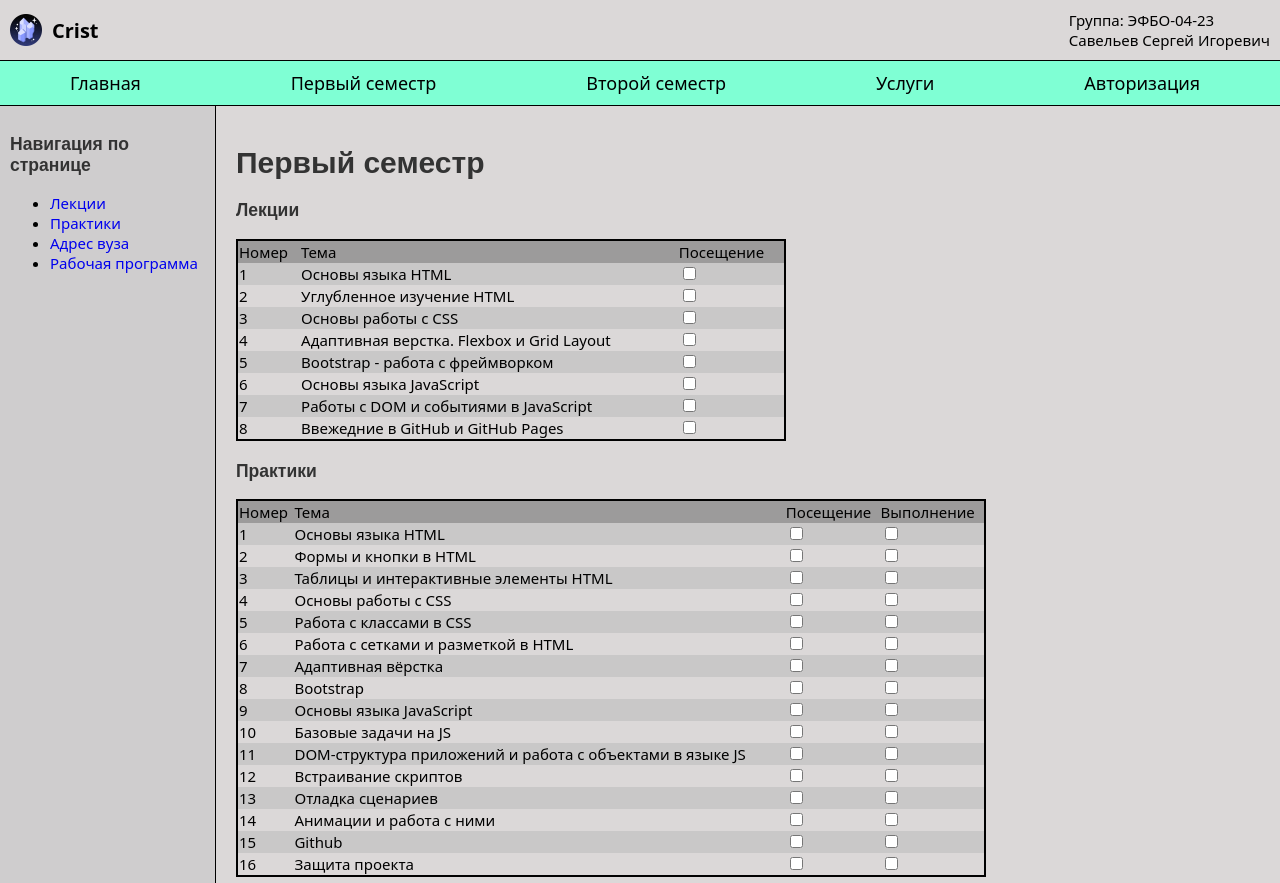
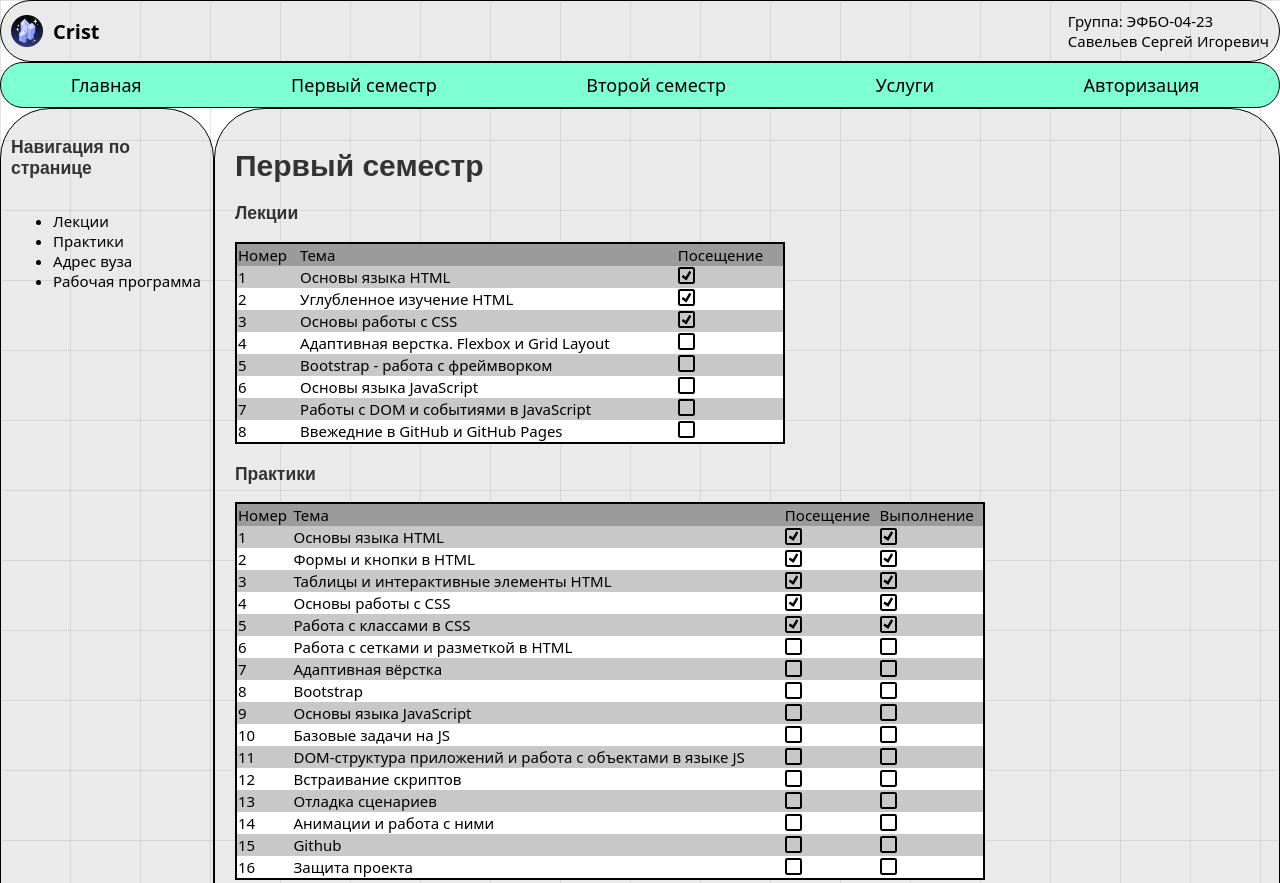
Before and after one commit to LeoCristt/Frontend-tasks, a plain HTML site: page index3.html in a window 1280 px wide. Shown: the top 883 px of the page. Drawn offline with Linux system fonts and the light colour scheme; a web font is replaced by a local one.

Commit message:
Fifth+Sixth task

```diff
--- a/index3.html
+++ b/index3.html
@@ -9,7 +9,7 @@
     <link rel="shortcut icon" href="logo.png" type="image/x-icon">
 </head>
 
-<body>
+<body class="grid-bg flex flex-col">
     <header>
         <a href="index.html" class="logo">
             <img src="logo.png" alt="logo">
@@ -48,17 +48,17 @@
                     <tr class="tr-1">
                         <td>1</td>
                         <td>Основы языка HTML</td>
-                        <td><input type="checkbox" name="" id=""></td>
+                        <td><input type="checkbox" name="" id="" checked></td>
                     </tr>
                     <tr class="tr-2">
                         <td>2</td>
                         <td>Углубленное изучение HTML</td>
-                        <td><input type="checkbox" name="" id=""></td>
+                        <td><input type="checkbox" name="" id="" checked></td>
                     </tr>
                     <tr class="tr-1">
                         <td>3</td>
                         <td>Основы работы с CSS</td>
-                        <td><input type="checkbox" name="" id=""></td>
+                        <td><input type="checkbox" name="" id="" checked></td>
                     </tr>
                     <tr class = "tr-2">
                         <td>4</td>
@@ -97,32 +97,32 @@
                       <tr class="tr-1">
                         <td>1</td>
                         <td>Основы языка HTML</td>
-                        <td><input type="checkbox"></td>
-                        <td><input type="checkbox"></td>
+                        <td><input type="checkbox" checked></td>
+                        <td><input type="checkbox" checked></td>
                       </tr>
                       <tr class="tr-2">
                         <td>2</td>
                         <td>Формы и кнопки в HTML</td>
-                        <td><input type="checkbox"></td>
-                        <td><input type="checkbox"></td>
+                        <td><input type="checkbox" checked></td>
+                        <td><input type="checkbox" checked></td>
                       </tr>
                       <tr class="tr-1">
                         <td>3</td>
                         <td>Таблицы и интерактивные элементы HTML</td>
-                        <td><input type="checkbox"></td>
-                        <td><input type="checkbox"></td>
+                        <td><input type="checkbox" checked></td>
+                        <td><input type="checkbox" checked></td>
                       </tr>
                       <tr class="tr-2">
                         <td>4</td>
                         <td>Основы работы с CSS</td>
-                        <td><input type="checkbox"></td>
-                        <td><input type="checkbox"></td>
+                        <td><input type="checkbox"checked></td>
+                        <td><input type="checkbox" checked></td>
                       </tr>
                       <tr class="tr-1">
                         <td>5</td>
                         <td>Работа с классами в CSS</td>
-                        <td><input type="checkbox"></td>
-                        <td><input type="checkbox"></td>
+                        <td><input type="checkbox" checked></td>
+                        <td><input type="checkbox" checked></td>
                       </tr>
                       <tr class="tr-2">
                         <td>6</td>
@@ -194,8 +194,7 @@
                 <h3 id = "element3">Занятия проходят по адресу: просп. Вернадского, 78, стр. 4, Москва </h3>
                 <script type="text/javascript" style="margin-bottom: 20px;"charset="utf-8" async src="https://api-maps.yandex.ru/services/constructor/1.0/js/?um=constructor%3A8a92e02f1b4cb34972454103adb827231a06791635b64116584953e0a90837a2&amp;width=415&amp;height=415&amp;lang=ru_RU&amp;scroll=true"></script>
                 <h3>Рабочая программа</h3>
-                <textarea name="" id="" style="width: 1032px; height: 466px;resize: none;"></textarea>
-
+                <embed src="file.pdf" type="" style="width: 1032px; height: 466px;">
         </div>
     </div>
     <footer>
--- a/style.css
+++ b/style.css
@@ -16,7 +16,13 @@ body {
     display: flex;
     flex-direction: column;
     min-height: 100vh;
-    background-color: #dbd8d8;
+    background-color: white;
+}
+
+.grid-bg {
+    background-image: linear-gradient(90deg, rgba(0, 0, 0, 0.1) 1px, transparent 1px),
+        linear-gradient(rgba(0, 0, 0, 0.1) 1px, transparent 1px);
+    background-size: 70px 70px;
 }
 
 header {
@@ -24,8 +30,9 @@ header {
     justify-content: space-between;
     align-items: center;
     padding: 10px;
-    border-bottom: 1px solid #000;
-
+    border: 1px solid #000;
+    border-radius: 50px;
+    background-color: #aaa9ad3f;
 }
 
 header .logo {
@@ -51,9 +58,11 @@ nav {
     background-color: aquamarine;
     display: flex;
     justify-content: space-around;
-    border-bottom: 1px solid#000;
-
-
+    border: 1px solid#000;
+    border-radius: 50px;
+    position: -webkit-sticky;
+    position: sticky;
+    top: 0;
 }
 
 nav a {
@@ -63,11 +72,14 @@ nav a {
     text-decoration: none;
     color: black;
     transition: color 0.2s ease;
+    transition: background-color 0.3s ease-in-out;
+    border-radius: 50px;
     /* добавляем эффект при наведении */
 }
-
 nav a:hover {
     color: #ff0000;
+    background-color: #ccc;
+    text-decoration: underline;
     /* изменяем цвет текста при наведении */
 }
 
@@ -77,15 +89,42 @@ nav a:active {
 }
 
 .sidebar {
-    border-right: 1px solid #000;
+    display: flex;
+    flex-direction: column;
+    align-items: center;
+    border: 1px solid #000;
     width: 20%;
     padding: 10px;
     background-color: #aaa9ad3f;
+    border-radius: 50px;
+    position: -webkit-sticky;
+    position: sticky;
+    top: 50px;
 }
 
+
 .sidebar a {
+    color: #000000;
+    position: relative;
     text-decoration: none;
+}
 
+.sidebar a::before {
+    content: '';
+    position: absolute;
+    width: 100%;
+    height: 1px;
+    background-color: #18272F;
+    bottom: 0;
+    left: 0;
+    transform-origin: right;
+    transform: scaleX(0);
+    transition: transform .3s ease-in-out;
+}
+
+.sidebar a:hover::before {
+    transform-origin: left;
+    transform: scaleX(1);
 }
 
 .sidebar a:hover {
@@ -101,6 +140,7 @@ nav a:active {
 .conteiner {
     display: flex;
     flex-grow: 1;
+
 }
 
 h1,
@@ -115,14 +155,12 @@ h6 {
     /* изменяем цвет текста */
 }
 
-
-
-
-
 .main {
     width: 80%;
     padding: 20px;
-
+    border-radius: 50px;
+    border: 1px solid #000;
+    background-color: #aaa9ad3f;
 }
 
 .me {
@@ -148,9 +186,11 @@ footer {
     justify-content: center;
     display: flex;
     padding: 10px 0;
-    border-top: 1px solid #000;
+    border: 1px solid #000;
+    border-radius: 50px;
     align-items: center;
     position: relative;
+    background-color: #aaa9ad3f;
 }
 
 .links {
@@ -160,10 +200,9 @@ footer {
 
 /* Стили index2.html */
 .cards {
-    display: flex;
-    justify-content: space-between;
-    gap: 5px;
-    flex-wrap: wrap;
+    display: grid;
+    grid-gap: 20px;
+    grid-template-columns: repeat(auto-fit, minmax(450px, 1fr));
 }
 
 .card {
@@ -172,7 +211,8 @@ footer {
 }
 
 .card {
-    box-shadow: 0 0 10px rgba(0, 0, 0, 0.1);
+    height: auto;
+    box-shadow: 0 0 30px rgba(0, 0, 0, 0.5);
     /* добавляем тень */
     border: 1px solid #ddd;
     /* добавляем границы */
@@ -180,6 +220,7 @@ footer {
     /* добавляем отступы */
     transition: transform 0.2s ease;
     /* добавляем эффект при наведении */
+    position: relative;
 }
 
 .card:hover {
@@ -223,9 +264,12 @@ button:hover {
 }
 
 button:disabled {
-    background-color: #ff3737; /* изменяем цвет фона на красный, когда кнопка disabled */
-    cursor: not-allowed; /* изменяем курсор на "неallowed", чтобы показать, что кнопка не активна */
-    opacity: 0.5; /* добавляем полупрозрачность, чтобы кнопка выглядела неактивной */
+    background-color: #ff3737;
+    /* изменяем цвет фона на красный, когда кнопка disabled */
+    cursor: not-allowed;
+    /* изменяем курсор на "неallowed", чтобы показать, что кнопка не активна */
+    opacity: 0.5;
+    /* добавляем полупрозрачность, чтобы кнопка выглядела неактивной */
 }
 
 .card img {
@@ -237,6 +281,7 @@ button:disabled {
 }
 
 /* Конец index2.html */
+
 
 /* Модальное окно на index2.html */
 .modal {
@@ -313,7 +358,30 @@ select {
     padding: 10px;
     border: 1px solid #ccc;
     border-radius: 4px;
+}
 
+input:hover {
+    border-color: #ccc;
+    box-shadow: 0 0 5px rgba(0, 0, 0, 0.4);
+    /* добавляем тень */
+}
+
+.agreement {
+    display: flex;
+    align-items: center;
+    gap: 10px;
+}
+
+textarea:hover {
+    border-color: #ccc;
+    box-shadow: 0 0 5px rgba(0, 0, 0, 0.4);
+    /* добавляем тень */
+}
+
+select:hover {
+    border-color: #ccc;
+    box-shadow: 0 0 5px rgba(0, 0, 0, 0.4);
+    /* добавляем тень */
 }
 
 
@@ -331,6 +399,7 @@ select {
 
 .modal-window .field {
     display: grid;
+    grid-template-rows: auto;
     grid-template-columns: 100px auto;
     gap: 10px;
     align-items: center;
@@ -354,10 +423,70 @@ table {
     background-color: rgb(156, 155, 155)
 }
 
+.tr-1:hover {
+    background-color: rgb(156, 155, 155, 0.4);
+}
+
+
 .tr-1 {
     background-color: rgb(201, 200, 200);
 }
 
+.tr-2{
+    background-color: rgb(255, 255, 255);
+}
+
+.tr-2:hover {
+    background-color: rgba(255, 255, 255, 0.4);
+}
+
+
 .table-2 {
     width: 750px;
 }
+
+/* Стиль checkbox */
+
+input[type="checkbox"] {
+    -webkit-appearance: none;
+    appearance: none;
+    background-color: var(--form-background);
+    margin: 0;
+    font: inherit;
+    color: currentColor;
+    width: 1.15em;
+    height: 1.15em;
+    border: 0.15em solid currentColor;
+    border-radius: 0.15em;
+    transform: translateY(-0.075em);
+
+    display: grid;
+    place-content: center;
+}
+
+input[type="checkbox"]::before {
+    content: "";
+    width: 0.65em;
+    height: 0.65em;
+    clip-path: polygon(14% 44%, 0 65%, 50% 100%, 100% 16%, 80% 0%, 43% 62%);
+    transform: scale(0);
+    transform-origin: bottom left;
+    transition: 120ms transform ease-in-out;
+    box-shadow: inset 1em 1em var(--form-control-color);
+    background-color: CanvasText;
+}
+
+input[type="checkbox"]:checked::before {
+    transform: scale(1);
+}
+
+input[type="checkbox"]:focus {
+    outline: max(2px, 0.15em) solid currentColor;
+    outline-offset: max(2px, 0.15em);
+}
+
+input[type="checkbox"]:disabled {
+    --form-control-color: var(--form-control-disabled);
+    color: var(--form-control-disabled);
+    cursor: not-allowed;
+}
```
Also changed, not shown: grid.html (added, +73 -0 lines), index.html (+2 -2 lines), index2.html (+2 -2 lines), 1 other file.
